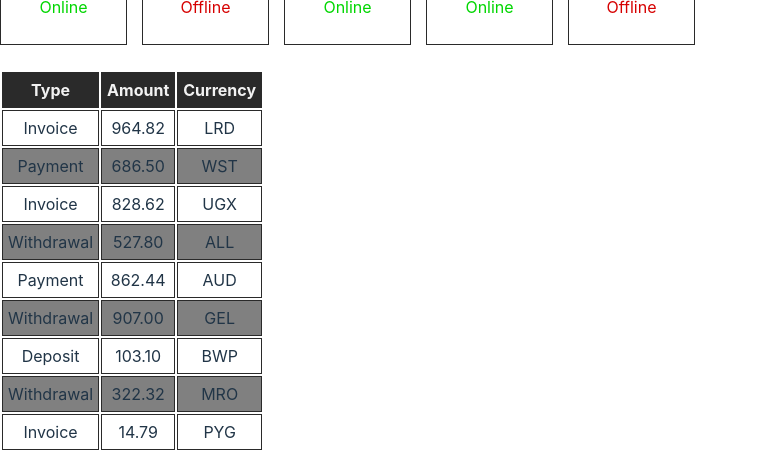
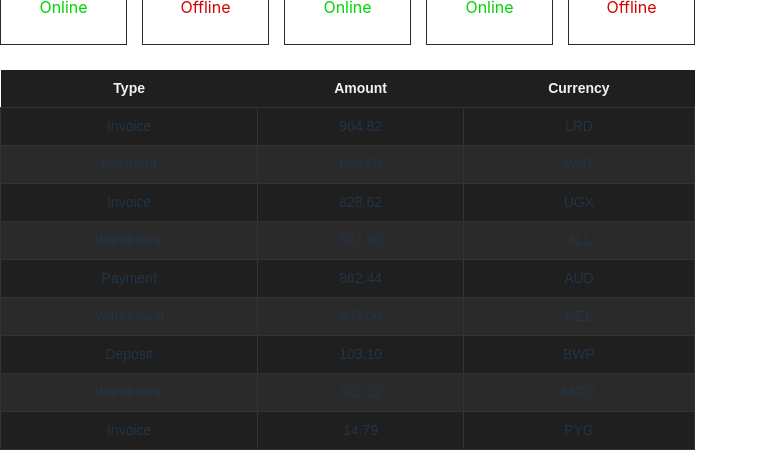
Before and after one commit to rojhatbalta/goit-react-hw-01, a React (Vite) app: page / in a window 1280 px wide. Shown: the part 581-1033 px from the top of the page, without its empty margins (0-758 px from the left). Built offline with nearby package versions, Linux system fonts and the light colour scheme.

Commit message:
table css regulation

```diff
--- a/src/components/TransactionHistory/TransactionHistory.module.css
+++ b/src/components/TransactionHistory/TransactionHistory.module.css
@@ -1,22 +1,28 @@
-.table {
-  width: 700px;
+table {
   border-collapse: collapse;
-  margin: auto;
-  margin-bottom: 25px;
+  width: 100%;
+  font-family: Arial, sans-serif;
+  font-size: 14px;
 }
 
-thead {
-  background-color: #2a2a2a;
+th {
+  background-color: #1f1f1f;
   color: #f2f2f2;
+  font-weight: bold;
+  text-align: center;
+  padding: 8px;
 }
 
-tbody tr:nth-child(even) {
-  background-color: #808080;
+td {
+  border: 1px solid #333333;
+  text-align: center;
+  padding: 8px;
 }
 
-td,
-th {
-  padding: 5px;
-  text-align: center;
-  border: 1px solid #2a2a2a;
+tr:nth-child(even) {
+  background-color: #2a2a2a;
 }
+
+tr:nth-child(odd) {
+  background-color: #1f1f1f;
+}
```
